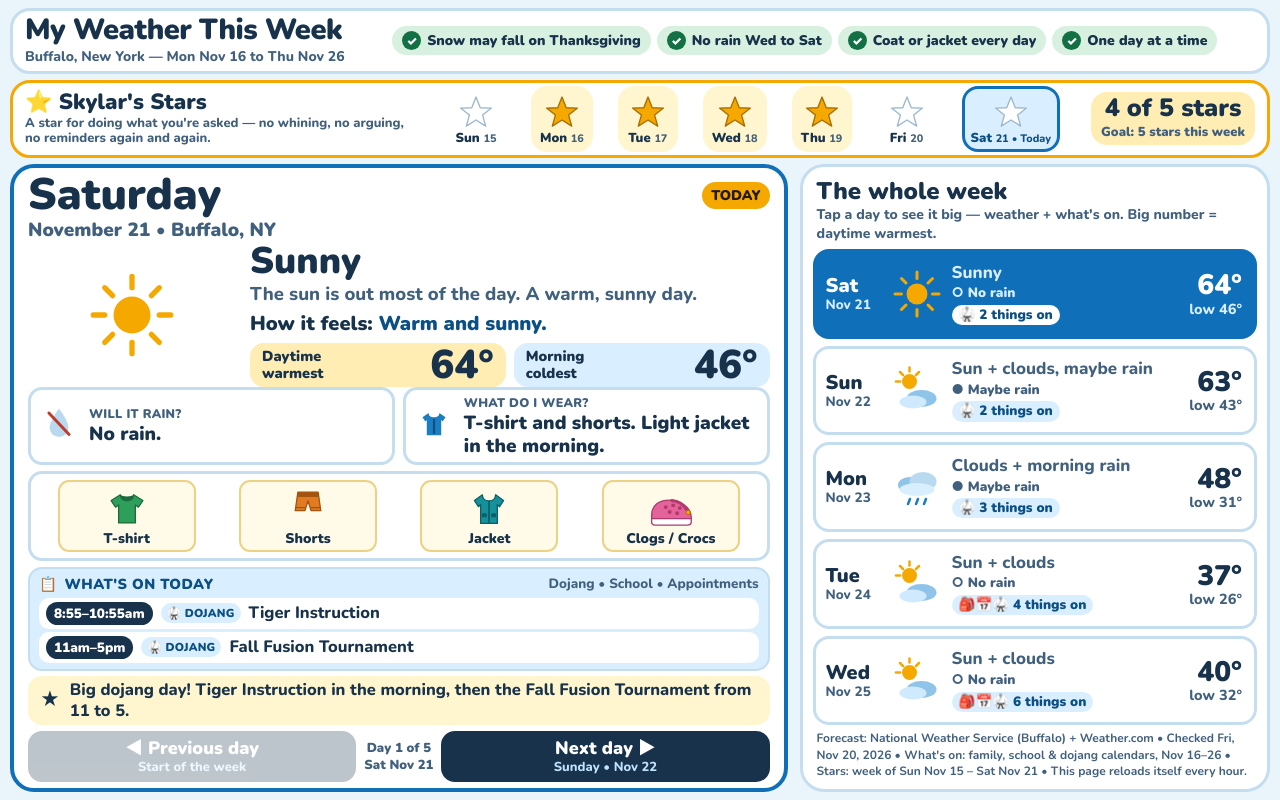
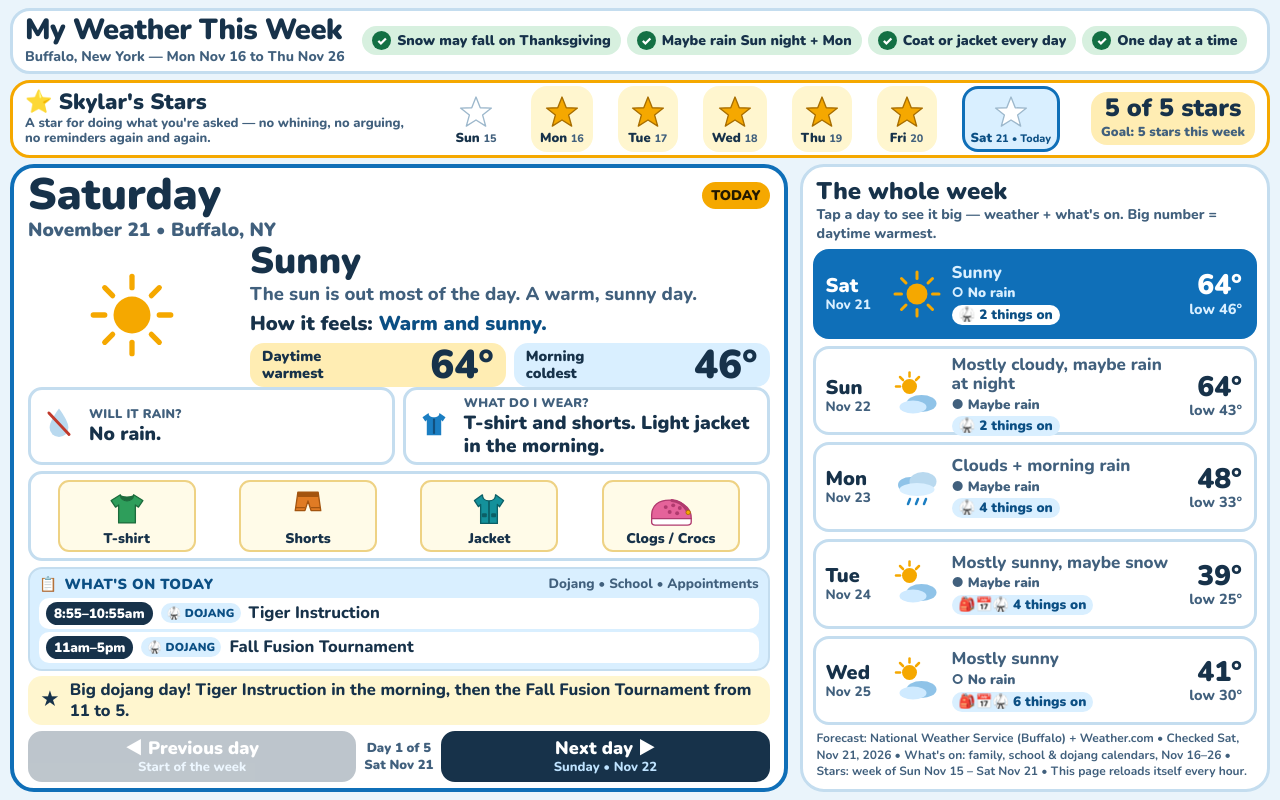
Before and after one commit to loop9-remixd/whatshouldiwear, a plain HTML site: page index.html in a window 1280 px wide. Drawn offline with nearby package versions, Linux system fonts and the light colour scheme.

Commit message:
Weather board: morning refresh Sat Nov 21 — Sun high 64, Mon low 33 + Rahmat U lesson, Tue maybe snow 39/25, Wed 41/30, Thu low 32, stars 5 of 5

```diff
--- a/index.html
+++ b/index.html
@@ -361,7 +361,7 @@
     </div>
     <div class="facts" aria-label="Big facts for the week">
       <div class="fact"><i aria-hidden="true">✓</i> Snow may fall on Thanksgiving</div>
-      <div class="fact"><i aria-hidden="true">✓</i> No rain Wed to Sat</div>
+      <div class="fact"><i aria-hidden="true">✓</i> Maybe rain Sun night + Mon</div>
       <div class="fact"><i aria-hidden="true">✓</i> Coat or jacket every day</div>
       <div class="fact"><i aria-hidden="true">✓</i> One day at a time</div>
     </div>
@@ -375,7 +375,7 @@
     </div>
     <div class="stars-row" id="starsRow" role="group" aria-label="Skylar's star chart — tap a star to fill it or tap again to unfill it"></div>
     <div class="stars-total">
-      <p class="big" id="starsTotal">4 of 5 stars</p>
+      <p class="big" id="starsTotal">5 of 5 stars</p>
       <p class="goal">Goal: 5 stars this week</p>
     </div>
   </section>
@@ -435,7 +435,7 @@
       <h2>The whole week</h2>
       <p class="hint">Tap a day to see it big — weather + what's on. Big number = daytime warmest.</p>
       <div class="week-list" id="weekList" role="group" aria-label="Choose a day"></div>
-      <p class="source">Forecast: National Weather Service (Buffalo) + Weather.com • Checked Fri, Nov 20, 2026 • What's on: family, school &amp; dojang calendars, Nov 16–26 • Stars: week of Sun Nov 15 – Sat Nov 21 • This page reloads itself every hour.</p>
+      <p class="source">Forecast: National Weather Service (Buffalo) + Weather.com • Checked Sat, Nov 21, 2026 • What's on: family, school &amp; dojang calendars, Nov 16–26 • Stars: week of Sun Nov 15 – Sat Nov 21 • This page reloads itself every hour.</p>
     </aside>
   </main>
 </div>
@@ -543,7 +543,7 @@ var STAR_WEEK = [
   { short:"Tue", date:"November 17", earned:true },
   { short:"Wed", date:"November 18", earned:true },
   { short:"Thu", date:"November 19", earned:true },
-  { short:"Fri", date:"November 20", earned:false },
+  { short:"Fri", date:"November 20", earned:true },
   { short:"Sat", date:"November 21", earned:false }
 ];
 var STAR_PATH = "M50 6 L62.5 37.5 L95.5 38.5 L69.5 59 L78.5 91.5 L50 73.5 L21.5 91.5 L30.5 59 L4.5 38.5 L37.5 37.5 Z";
@@ -628,11 +628,11 @@ var DAYS = [
   { day:"Thursday", short:"Thu", date:"November 19", icon:"sunny", words:"Sunny", explain:"The sun is out most of the day.", high:58, low:40, feel:"A little warmer.", rain:"No rain.", rainIcon:"no", wear:"T-shirt or long shirt, pants, and a jacket.", wearIcon:"jacket", events:[{time:"8:10am", name:"Appointment — J", type:"appt"},{time:"5–6pm", name:"TKD Family Class", type:"dojang"},{time:"6–7pm", name:"DELTA", type:"dojang"},{time:"7–8pm", name:"Skills and Drills", type:"dojang"}], note:"Appointment — J at 8:10 in the morning. Family class at 5, DELTA at 6, Skills and Drills at 7.", tag:"" },
   { day:"Friday", short:"Fri", date:"November 20", icon:"sunny", words:"Sunny", explain:"The sun is out most of the day.", high:58, low:38, feel:"Mild in the day, cool in the morning.", rain:"No rain.", rainIcon:"no", wear:"T-shirt or long shirt, pants, and a jacket.", wearIcon:"jacket", events:[{time:"Due today", name:"Dan belt private lessons due", type:"dojang", cls:"due"},{time:"4:15–5:15pm", name:"Private Lesson — Steve Chisum", type:"dojang"},{time:"5–6pm", name:"Private Lesson — Rahmat U", type:"dojang"},{time:"6–7pm", name:"Skylar TKD", type:"dojang", cls:"skylar"}], note:"Private lessons at 4:15 and 5. Dan belt private lessons are due today. Skylar TKD at 6 o'clock.", tag:"" },
   { day:"Saturday", short:"Sat", date:"November 21", icon:"sunny", words:"Sunny", explain:"The sun is out most of the day. A warm, sunny day.", high:64, low:46, feel:"Warm and sunny.", rain:"No rain.", rainIcon:"no", wear:"T-shirt and shorts. Light jacket in the morning.", wearIcon:"jacket", events:[{time:"8:55–10:55am", name:"Tiger Instruction", type:"dojang"},{time:"11am–5pm", name:"Fall Fusion Tournament", type:"dojang"}], note:"Big dojang day! Tiger Instruction in the morning, then the Fall Fusion Tournament from 11 to 5.", tag:"WARMEST" },
-  { day:"Sunday", short:"Sun", date:"November 22", icon:"partly", words:"Sun + clouds, maybe rain", explain:"The sun and clouds share the sky. A little rain may fall at night.", high:63, low:43, feel:"Mild and mostly sunny.", rain:"Maybe a little rain at night.", rainIcon:"maybe", wear:"T-shirt and shorts, with a jacket. Umbrella, just in case.", wearIcon:"umbrella", events:[{time:"9:45–11:45am", name:"Demo Team Practice", type:"dojang"},{time:"12:30–2pm", name:"Black Belt Test Practice #1 — Dillon helping", type:"dojang"}], note:"A little rain may come at night. Black Belt Test Practice at 12:30 — Dillon is helping.", tag:"" },
-  { day:"Monday", short:"Mon", date:"November 23", icon:"cloudyRain", words:"Clouds + morning rain", explain:"Clouds cover the sky. A little rain may fall in the morning.", high:48, low:31, feel:"Colder. Rain in the morning.", rain:"Maybe a little rain in the morning.", rainIcon:"maybe", wear:"Long shirt, pants, warm coat, hat and mittens. Umbrella in the morning.", wearIcon:"umbrella", events:[{time:"4:15–5:15pm", name:"Private Lesson — Mr. Murray", type:"dojang"},{time:"5–6pm", name:"Skylar TKD", type:"dojang", cls:"skylar"},{time:"7–8pm", name:"Black Belt TKD", type:"dojang"}], note:"Private lesson at 4:15, Skylar TKD at 5 o'clock, then Black Belt TKD at 7 o'clock. It is cold — bundle up!", tag:"" },
-  { day:"Tuesday", short:"Tue", date:"November 24", icon:"partly", words:"Sun + clouds", explain:"The sun and clouds share the sky.", high:37, low:26, feel:"Very cold! The coldest day of all.", rain:"No rain.", rainIcon:"no", wear:"Long shirt, pants, warm coat, hat and mittens.", wearIcon:"coat", events:[{time:"All day", name:"Half Day — Conference Day", type:"school"},{time:"10–11am", name:"Appointment — SCM", type:"appt"},{time:"6–7pm", name:"DELTA", type:"dojang"},{time:"7–8pm", name:"Black Belt TKD", type:"dojang"}], note:"Half day of school today. Appointment — SCM at 10 in the morning. DELTA at 6, Black Belt TKD at 7. Brrr — dress warm!", tag:"" },
-  { day:"Wednesday", short:"Wed", date:"November 25", icon:"partly", words:"Sun + clouds", explain:"The sun and clouds share the sky.", high:40, low:32, feel:"Cold, with sun and clouds.", rain:"No rain.", rainIcon:"no", wear:"Long shirt, pants, warm coat, hat and mittens.", wearIcon:"coat", events:[{time:"All day", name:"No School — Conference Day", type:"school"},{time:"9:20am", name:"Parent Teacher Conference", type:"school"},{time:"11am–12pm", name:"Appointment — J", type:"appt"},{time:"6–7pm", name:"Skylar TKD", type:"dojang", cls:"skylar"},{time:"7–8pm", name:"TKD Instructor Class", type:"dojang"},{time:"8–9pm", name:"Black Belt TKD", type:"dojang"}], note:"No school today — conference day. Parent Teacher Conference in the morning. Appointment — J at 11. Skylar TKD at 6 o'clock, then Instructor Class and Black Belt TKD.", tag:"" },
-  { day:"Thursday", short:"Thu", date:"November 26", icon:"cloudyRain", words:"Clouds + rain and snow", explain:"Clouds cover the sky. A little rain and snow may fall.", high:42, low:36, feel:"Cold, with rain and snow.", rain:"Maybe a little rain and snow.", rainIcon:"maybe", wear:"Long shirt, pants, warm coat, hat and mittens. Umbrella in the morning.", wearIcon:"umbrella", events:[], note:"Thanksgiving Day! No TKD today — the dojang is closed. A little rain and snow may fall.", tag:"THANKSGIVING" }
+  { day:"Sunday", short:"Sun", date:"November 22", icon:"partly", words:"Mostly cloudy, maybe rain at night", explain:"Mostly cloudy. A little rain may fall at night.", high:64, low:43, feel:"Mild and mostly sunny.", rain:"Maybe a little rain at night.", rainIcon:"maybe", wear:"T-shirt and shorts, with a jacket. Umbrella, just in case.", wearIcon:"umbrella", events:[{time:"9:45–11:45am", name:"Demo Team Practice", type:"dojang"},{time:"12:30–2pm", name:"Black Belt Test Practice #1 — Dillon helping", type:"dojang"}], note:"A little rain may come at night. Black Belt Test Practice at 12:30 — Dillon is helping.", tag:"" },
+  { day:"Monday", short:"Mon", date:"November 23", icon:"cloudyRain", words:"Clouds + morning rain", explain:"Clouds cover the sky. A little rain may fall in the morning.", high:48, low:33, feel:"Colder. Rain in the morning.", rain:"Maybe a little rain in the morning.", rainIcon:"maybe", wear:"Long shirt, pants, warm coat, hat and mittens. Umbrella in the morning.", wearIcon:"umbrella", events:[{time:"4:15–5:15pm", name:"Private Lesson — Mr. Murray", type:"dojang"},{time:"5–6pm", name:"Skylar TKD", type:"dojang", cls:"skylar"},{time:"6–7pm", name:"Private Lesson — Rahmat U", type:"dojang"},{time:"7–8pm", name:"Black Belt TKD", type:"dojang"}], note:"Private lesson at 4:15, Skylar TKD at 5 o'clock, then a private lesson at 6 and Black Belt TKD at 7. It is cold — bundle up!", tag:"" },
+  { day:"Tuesday", short:"Tue", date:"November 24", icon:"partly", words:"Mostly sunny, maybe snow", explain:"Mostly sunny. A little snow may fall in the morning.", high:39, low:25, feel:"Very cold! The coldest day of all.", rain:"Maybe a little snow in the morning.", rainIcon:"maybe", wear:"Long shirt, pants, warm coat, hat and mittens.", wearIcon:"coat", events:[{time:"All day", name:"Half Day — Conference Day", type:"school"},{time:"10–11am", name:"Appointment — SCM", type:"appt"},{time:"6–7pm", name:"DELTA", type:"dojang"},{time:"7–8pm", name:"Black Belt TKD", type:"dojang"}], note:"Half day of school today. A little snow may fall in the morning. Appointment — SCM at 10 in the morning. DELTA at 6, Black Belt TKD at 7. Brrr — dress warm!", tag:"" },
+  { day:"Wednesday", short:"Wed", date:"November 25", icon:"partly", words:"Mostly sunny", explain:"Mostly sunny. A bright day with a few clouds.", high:41, low:30, feel:"Cold and mostly sunny.", rain:"No rain.", rainIcon:"no", wear:"Long shirt, pants, warm coat, hat and mittens.", wearIcon:"coat", events:[{time:"All day", name:"No School — Conference Day", type:"school"},{time:"9:20am", name:"Parent Teacher Conference", type:"school"},{time:"11am–12pm", name:"Appointment — J", type:"appt"},{time:"6–7pm", name:"Skylar TKD", type:"dojang", cls:"skylar"},{time:"7–8pm", name:"TKD Instructor Class", type:"dojang"},{time:"8–9pm", name:"Black Belt TKD", type:"dojang"}], note:"No school today — conference day. Parent Teacher Conference in the morning. Appointment — J at 11. Skylar TKD at 6 o'clock, then Instructor Class and Black Belt TKD.", tag:"" },
+  { day:"Thursday", short:"Thu", date:"November 26", icon:"cloudyRain", words:"Clouds + rain and snow", explain:"Clouds cover the sky. A little rain and snow may fall.", high:42, low:32, feel:"Cold, with rain and snow.", rain:"Maybe a little rain and snow.", rainIcon:"maybe", wear:"Long shirt, pants, warm coat, hat and mittens. Umbrella in the morning.", wearIcon:"umbrella", events:[], note:"Thanksgiving Day! No TKD today — the dojang is closed. A little rain and snow may fall.", tag:"THANKSGIVING" }
 ];
 
 /* One day at a time — the page always shows exactly 5 days: today
```
